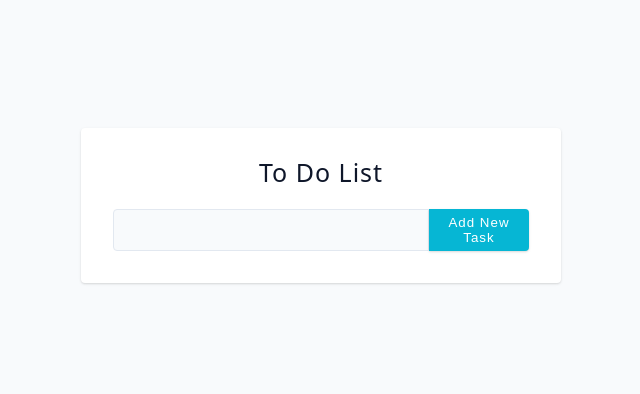
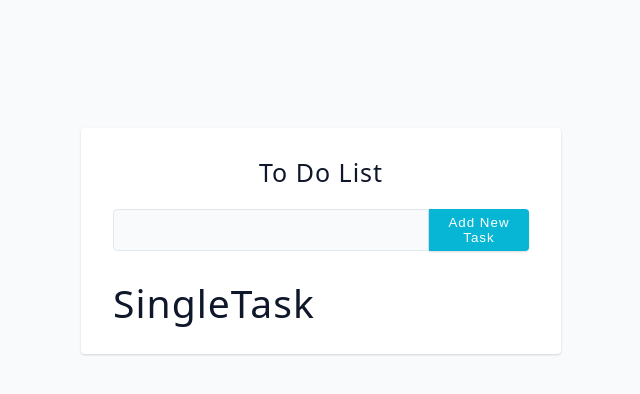
Before and after one commit to ProfessorBunny/ToDo-List-React, a React (Vite) app: page / in a window 1280 px wide. Both pictures are taken after typing "Sample" into the empty fields and a click on the button "Add New Task". Shown: the top 394 px of the page, without its empty margins (319-959 px from the left). Built offline with nearby package versions, Linux system fonts and the light colour scheme; the HTML template or start-up script is replaced by a standard one.

Commit message:
Rendering New Tasks

```diff
--- a/src/App.jsx
+++ b/src/App.jsx
@@ -1,6 +1,7 @@
 import { useState } from "react";
 import Form from "./Form";
 import { nanoid } from "nanoid";
+import Tasks from "./Tasks";
 
 const App = () => {
   const [tasks, setTasks] = useState([]);
@@ -13,10 +14,11 @@ const App = () => {
     };
     setTasks([...tasks, newTask]);
   };
-  console.log(tasks);
+  const removeTask = (itemId) => {};
   return (
     <section className="section-center">
-      <Form addTasks={addTasks} />
+      <Form addTasks={addTasks} removeTask={removeTask} />
+      <Tasks tasks={tasks} />
     </section>
   );
 };
--- /dev/null
+++ b/src/SingleTask.jsx
@@ -0,0 +1,4 @@
+const SingleTask = () => {
+  return <h2>SingleTask</h2>;
+};
+export default SingleTask;
--- /dev/null
+++ b/src/Tasks.jsx
@@ -0,0 +1,12 @@
+import SingleTask from "./SingleTask";
+
+const Tasks = ({ tasks, removeTask }) => {
+  return (
+    <div className="items">
+      {tasks.map((task) => {
+        return <SingleTask key={task.id} item={task} removeItem={removeTask} />;
+      })}
+    </div>
+  );
+};
+export default Tasks;
```
